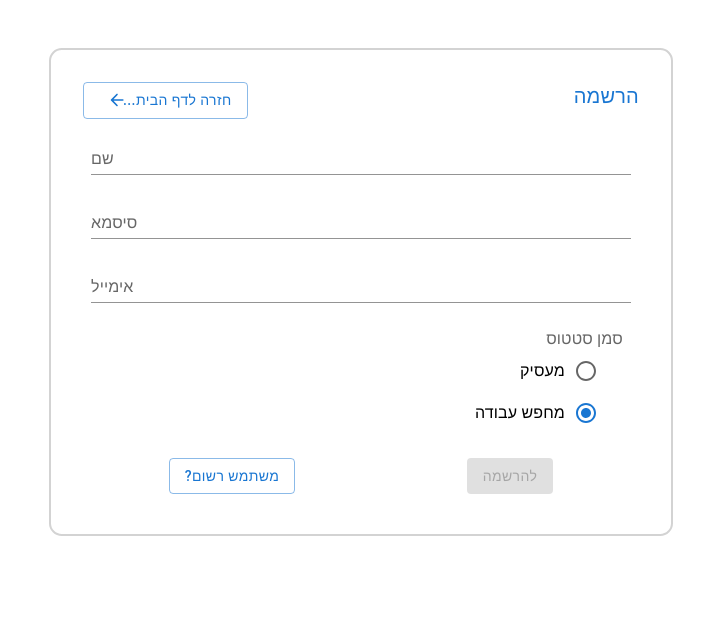
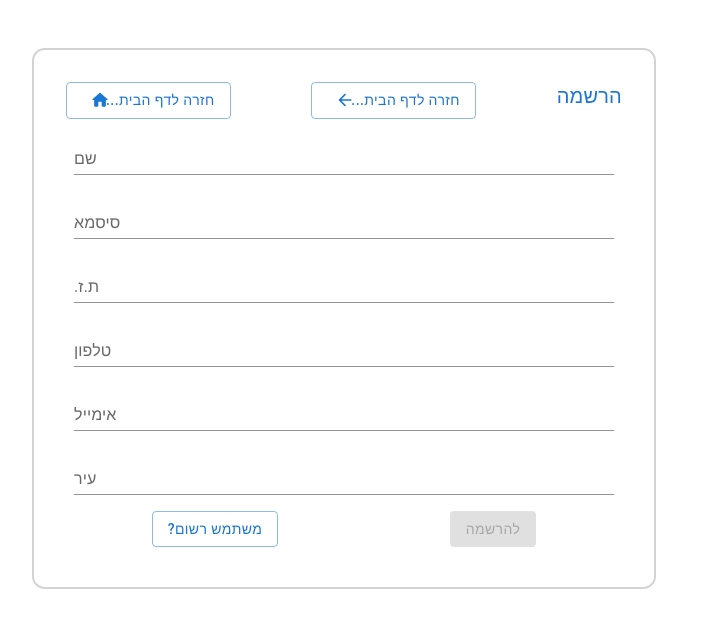
Before and after one commit to Meshalvim/client, a React (Create React App) app: page /signIn in a window 1280 px wide. Shown: the top 628 px of the page, without its empty margins (479-1183 px from the left). Built offline with nearby package versions, Linux system fonts and the light colour scheme.

Commit message:
monday start

```diff
--- a/src/DisabledForm.js
+++ b/src/DisabledForm.js
@@ -48,15 +48,6 @@ const DisabledForm = () => {
                         <TextField fullWidth name="lName" id="lName" label="שם משפחה" variant="standard" />
                     </Grid>
 
-                    <Grid item sx={{
-                        p: 1,
-                        margin: 'auto',
-                    }}>
-                        <TextField
-                            fullWidth
-                            // pattern=/^[0-9]/
-                            name="tel" type="text" id="tel" label="טלפון" variant="standard" />
-                    </Grid>
 
                     <Grid item sx={{
                         p: 1,
--- a/src/EmployerDetails.js
+++ b/src/EmployerDetails.js
@@ -10,7 +10,6 @@ import * as Yup from "yup"
 const EmployerDetails = () => {
     const validationSchema = Yup.object({
         name: Yup.string().required('שם זהו שדה חובה'),
-        tel: Yup.string().required('טלפון זהו שדה חובה').matches(/^[0-9]+$/, 'מכיל רק ספרות').min(9, 'מינימום 7 ספרות').max(10, 'מקסימום 10 ספרות'),
         password: Yup.string().required('סיסמא זהו שדה חובה'),
         email: Yup.string().email('נא התאם לתבנית אימייל').required('אימייל זהו שדה חובה'),
         city: Yup.string().required('עיר זהו שדה חובה'),
@@ -40,7 +39,7 @@ const EmployerDetails = () => {
             }).then(
                 (result) => {
                     if (result.isConfirmed) {
-                        navigate('../manage')
+                        navigate('../employerDemands')
                     }
                 })
         },
@@ -163,7 +162,6 @@ const EmployerDetails = () => {
                                 onBlur={handleBlur}
                                 onChange={handleChange}
                             >
-                                {/* <MenuItem value="">בחר עיר...</MenuItem> */}
                                 {cityList.map((item, i) => {
                                     return <MenuItem key={i} value={item} className="menuItemAge">{item}</MenuItem>
                                 })}
--- a/src/SignIn.js
+++ b/src/SignIn.js
@@ -3,13 +3,17 @@ import { TextField, Grid, FormControl, FormLabel, RadioGroup, FormControlLabel,
 import swal from 'sweetalert2';
 import { useNavigate } from 'react-router-dom';
 import ArrowBackRoundedIcon from '@mui/icons-material/ArrowBackRounded';
+import HomeRoundedIcon from '@mui/icons-material/HomeRounded';
 import { useFormik } from "formik";
 import * as Yup from "yup"
 
 const validationSchema = Yup.object({
     name: Yup.string().required('שם זהו שדה חובה'),
     password: Yup.string().required('סיסמא זהו שדה חובה'),
+    identity: Yup.string().length(9,'ת.ז. מכילה 9 ספרות').required('ת.ז. זהו שדה חובה').matches(/^[0-9]+$/, 'צריך להכיל רק ספרות'),
+    tel: Yup.string().required('טלפון זהו שדה חובה').matches(/^[0-9]+$/, 'צריך להכיל רק ספרות').min(9, 'מינימום 9 ספרות').max(10, 'מקסימום 10 ספרות'),
     email: Yup.string().email('נא התאם לתבנית אימייל').required('אימייל זהו שדה חובה'),
+    city: Yup.string().required('עיר זהו שדה חובה'),
 })
 
 const SignIn = () => {
@@ -18,7 +22,10 @@ const SignIn = () => {
         initialValues: {
             name: '',
             password: '',
+            identity: '',
+            tel: '',
             email: '',
+            city: '',
         },
         validationSchema,
         onSubmit: (values) => {
@@ -89,6 +96,13 @@ const SignIn = () => {
                             >
                                 חזרה לדף הבית...
                             </Button>
+                            <Button
+                                variant="outlined"
+                                endIcon={<HomeRoundedIcon />}
+                                onClick={() => { navigate('/') }}
+                            >
+                                חזרה לדף הבית...
+                            </Button>
                         </Grid>
 
                         <Grid item sx={{
@@ -133,6 +147,42 @@ const SignIn = () => {
                         }}>
                             <TextField
                                 fullWidth
+                                error={errors.identity && touched.identity}
+                                name="identity"
+                                id="identity"
+                                label="ת.ז."
+                                variant="standard"
+                                onChange={handleChange}
+                                onBlur={handleBlur}
+                                value={values.identity}
+                            />
+                            {errors.identity && touched.identity && <Alert severity="error">{errors.identity}</Alert>}
+                        </Grid>
+
+                        <Grid item sx={{
+                            p: 1,
+                            margin: 'auto',
+                        }}>
+                            <TextField
+                                fullWidth
+                                error={errors.tel && touched.tel}
+                                name="tel"
+                                id="tel"
+                                label="טלפון"
+                                variant="standard"
+                                onChange={handleChange}
+                                onBlur={handleBlur}
+                                value={values.tel}
+                            />
+                            {errors.tel && touched.tel && <Alert severity="error">{errors.tel}</Alert>}
+                        </Grid>
+
+                        <Grid item sx={{
+                            p: 1,
+                            margin: 'auto',
+                        }}>
+                            <TextField
+                                fullWidth
                                 error={errors.email && touched.email}
                                 id="email"
                                 type="email"
@@ -147,6 +197,24 @@ const SignIn = () => {
                         </Grid>
 
                         <Grid item sx={{
+                            p: 1,
+                            margin: 'auto',
+                        }}>
+                            <TextField
+                                fullWidth
+                                error={errors.city && touched.city}
+                                name="city"
+                                id="city"
+                                label="עיר"
+                                variant="standard"
+                                onChange={handleChange}
+                                onBlur={handleBlur}
+                                value={values.city}
+                            />
+                            {errors.city && touched.city && <Alert severity="error">{errors.city}</Alert>}
+                        </Grid>
+
+                        {/* <Grid item sx={{
                             p: 2,
                             margin: 'auto',
                         }}>
@@ -161,7 +229,7 @@ const SignIn = () => {
                                     <FormControlLabel value="lookingForJob" control={<Radio />} label="מחפש עבודה" />
                                 </RadioGroup>
                             </FormControl>
-                        </Grid>
+                        </Grid> */}
 
                         <Grid container direction="row"  >
 
```
Also changed, not shown: src/About.js (added, +67 -0 lines).
